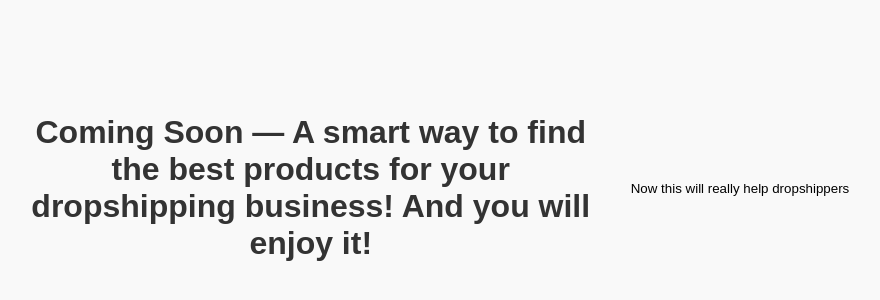
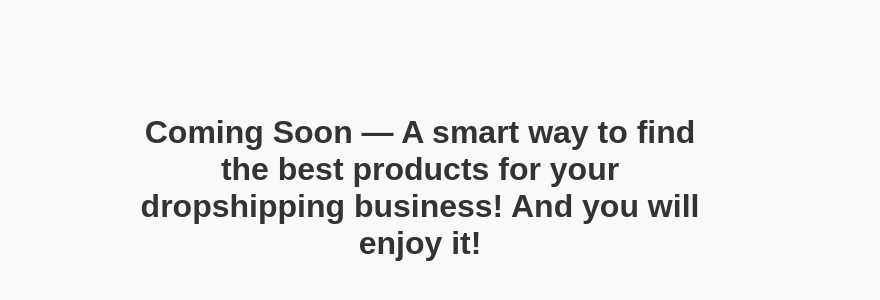
Before and after one commit to TalhaRajput501/ali-express-hunter, a plain HTML site: page index.html in a window 1280 px wide. Shown: the part 220-520 px from the top of the page, without its empty margins (220-1100 px from the left). Drawn offline with Linux system fonts and the light colour scheme.

Commit message:
again update text and remove small tag

```diff
--- a/index.html
+++ b/index.html
@@ -24,6 +24,5 @@
 </head>
 <body>
   <h1>Coming Soon — A smart way to find the best products for your dropshipping business! And you will enjoy it!</h1>
-  <small>Now this will really help dropshippers </small>
 </body>
 </html>
```
